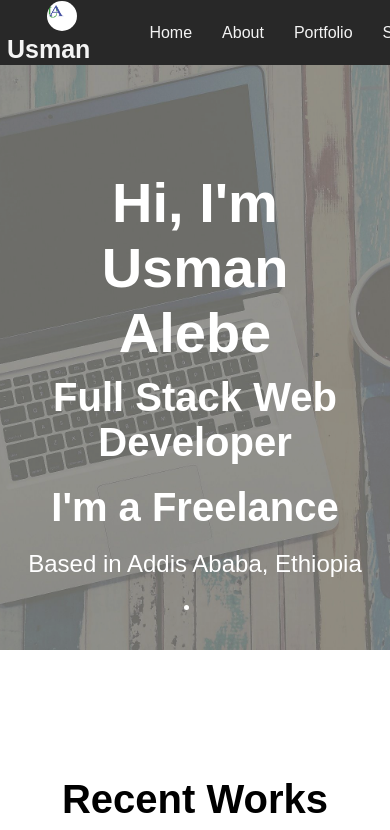
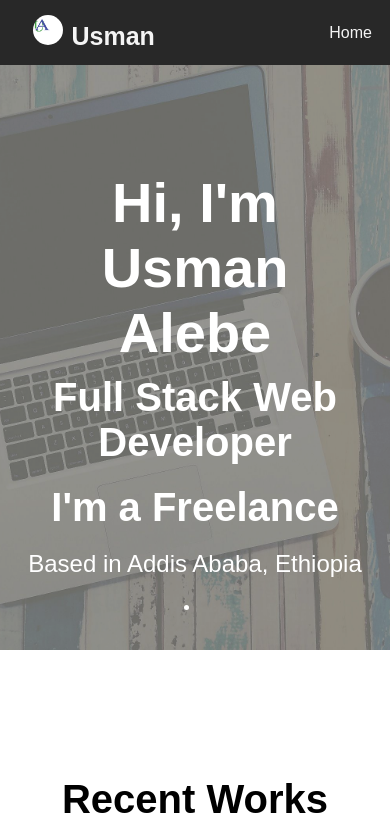
Before and after one commit to UsmanAlebeAli/usman, a React (Create React App) app: page / in a window 390 px wide. Shown: the top 830 px of the page. Built offline with nearby package versions, Linux system fonts and the light colour scheme.

Commit message:
commit
responsive header

```diff
--- a/src/Components/Header/header.module.css
+++ b/src/Components/Header/header.module.css
@@ -76,3 +76,14 @@
   max-width: 300px;
   border-radius: 8px;
 }
+
+@media screen and (max-width: 576px) {
+  .portfolio {
+    display: flex;
+    flex-direction: column !important;
+    height: auto;
+  }
+  .navLinks li:not(:first-child) {
+    display: none;
+  }
+}
```
